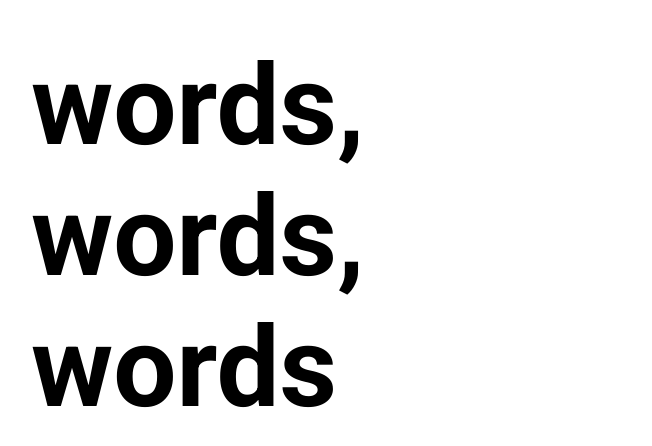
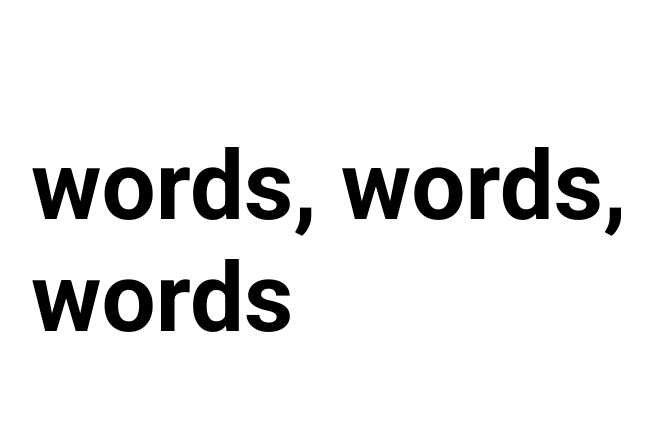
Before and after one commit to sargeant45/wordswordswords, a plain HTML site: page index.html in a window 1280 px wide. Shown: the part 134-580 px from the top of the page, without its empty margins (305-957 px from the left). Drawn offline with Linux system fonts and the light colour scheme.

Commit message:
Update index.html

```diff
--- a/index.html
+++ b/index.html
@@ -4,6 +4,6 @@
     <title>words, words, words</title>
   </head>
   <body style="position: fixed; /*or absolute*/left: 50%;top: 50%;-webkit-transform: translate(-50%,-50%);-moz-transform: translate(-50%,-50%);-o-transform: translate(-50%,-50%);-ms-transform: translate(-50%,-50%);transform: translate(-50%,-50%);font-family: 'Roboto', sans-serif;">
-    <h1 style="font-size: 112px;">words, words, words</h1>
+    <h1 style="font-size: 96px;">words, words, words</h1>
   </body>
 </html>
```
